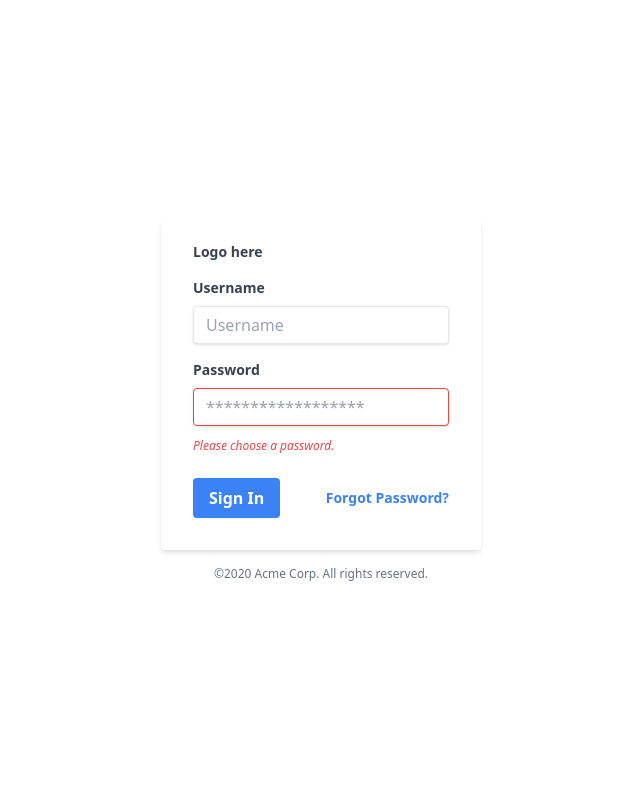
After one commit to dotuankiet090903/Court_manager, a PHP site: page /signup.php in a window 1280 px wide. The commit adds this page. Shown: the whole page, without its empty margins (319-959 px from the left). Run offline with PHP 8.4, Linux system fonts and the light colour scheme; some libraries are stand-ins or nearby versions.

Commit message:
signup page

```diff
--- a/index.php
+++ b/index.php
@@ -5,7 +5,9 @@
     <meta name="viewport" content="width=device-width, initial-scale=1.0">
     <title>Document</title>
 </head>
+<script src="https://cdn.tailwindcss.com"></script>
 <body>
+<h1 class="text-3xl font-bold underline"> Hello world! </h1>
 <?php
 echo ("this is index page")
 ?>
--- /dev/null
+++ b/signup.php
@@ -0,0 +1,46 @@
+<!DOCTYPE html>
+<html lang="en">
+<head>
+    <meta charset="UTF-8">
+    <meta name="viewport" content="width=device-width, initial-scale=1.0">
+    <title>Document</title>
+</head>
+<script src="https://cdn.tailwindcss.com"></script>
+<body>
+    <div class="flex flex-col items-center justify-center h-screen">
+    <div class="w-full max-w-xs">
+  <form class="bg-white shadow-md rounded px-8 pt-6 pb-8 mb-4">
+  <div class="mb-4">
+      <label class="block text-gray-700 text-sm font-bold mb-2" for="username">
+        Logo here
+      </label>
+    </div>
+    <div class="mb-4">
+      <label class="block text-gray-700 text-sm font-bold mb-2" for="username">
+        Username
+      </label>
+      <input class="shadow appearance-none border rounded w-full py-2 px-3 text-gray-700 leading-tight focus:outline-none focus:shadow-outline" id="username" type="text" placeholder="Username">
+    </div>
+    <div class="mb-6">
+      <label class="block text-gray-700 text-sm font-bold mb-2" for="password">
+        Password
+      </label>
+      <input class="shadow appearance-none border border-red-500 rounded w-full py-2 px-3 text-gray-700 mb-3 leading-tight focus:outline-none focus:shadow-outline" id="password" type="password" placeholder="******************">
+      <p class="text-red-500 text-xs italic">Please choose a password.</p>
+    </div>
+    <div class="flex items-center justify-between">
+      <button class="bg-blue-500 hover:bg-blue-700 text-white font-bold py-2 px-4 rounded focus:outline-none focus:shadow-outline" type="button">
+        Sign In
+      </button>
+      <a class="inline-block align-baseline font-bold text-sm text-blue-500 hover:text-blue-800" href="#">
+        Forgot Password?
+      </a>
+    </div>
+  </form>
+  <p class="text-center text-gray-500 text-xs">
+    &copy;2020 Acme Corp. All rights reserved.
+  </p>
+</div>
+    </div>
+</body>
+</html>
```
Also changed, not shown: db.config.php (added, +16 -0 lines), signin.php (added, +105 -0 lines), login.php (deleted).
